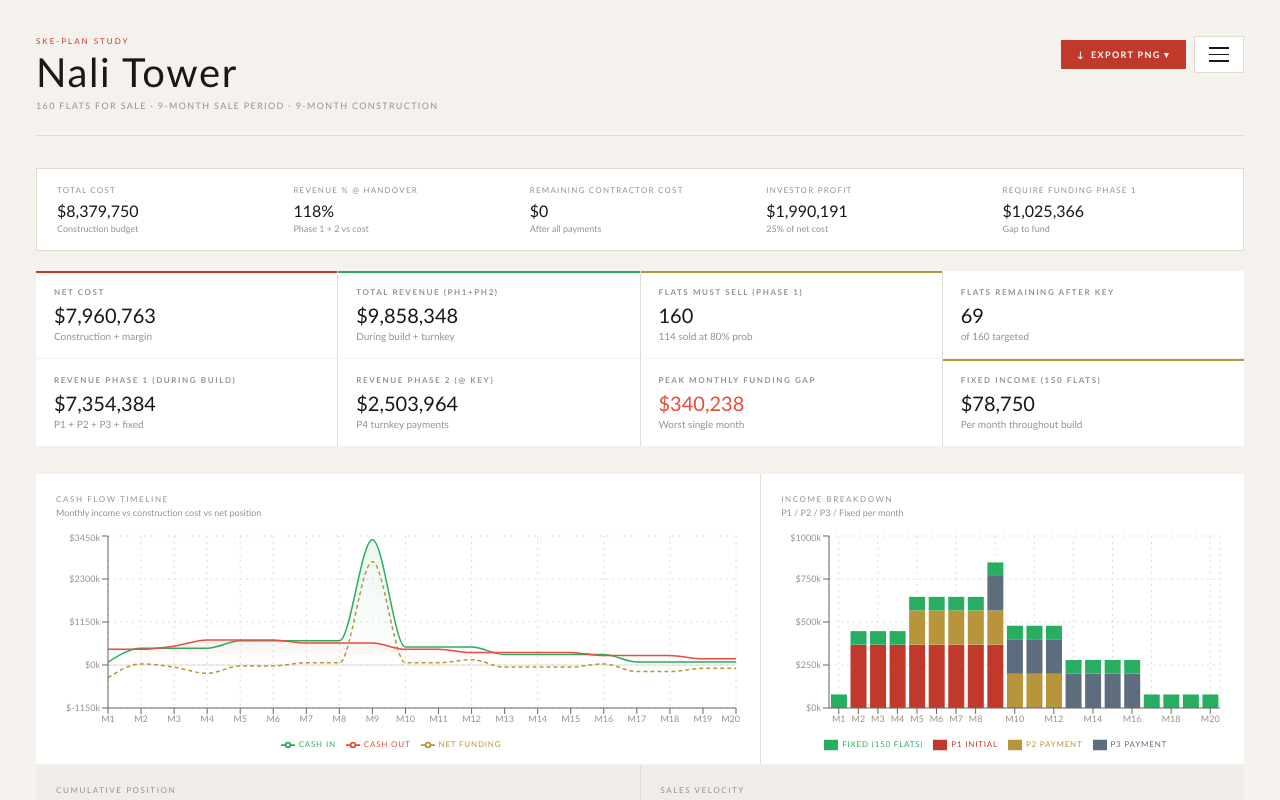
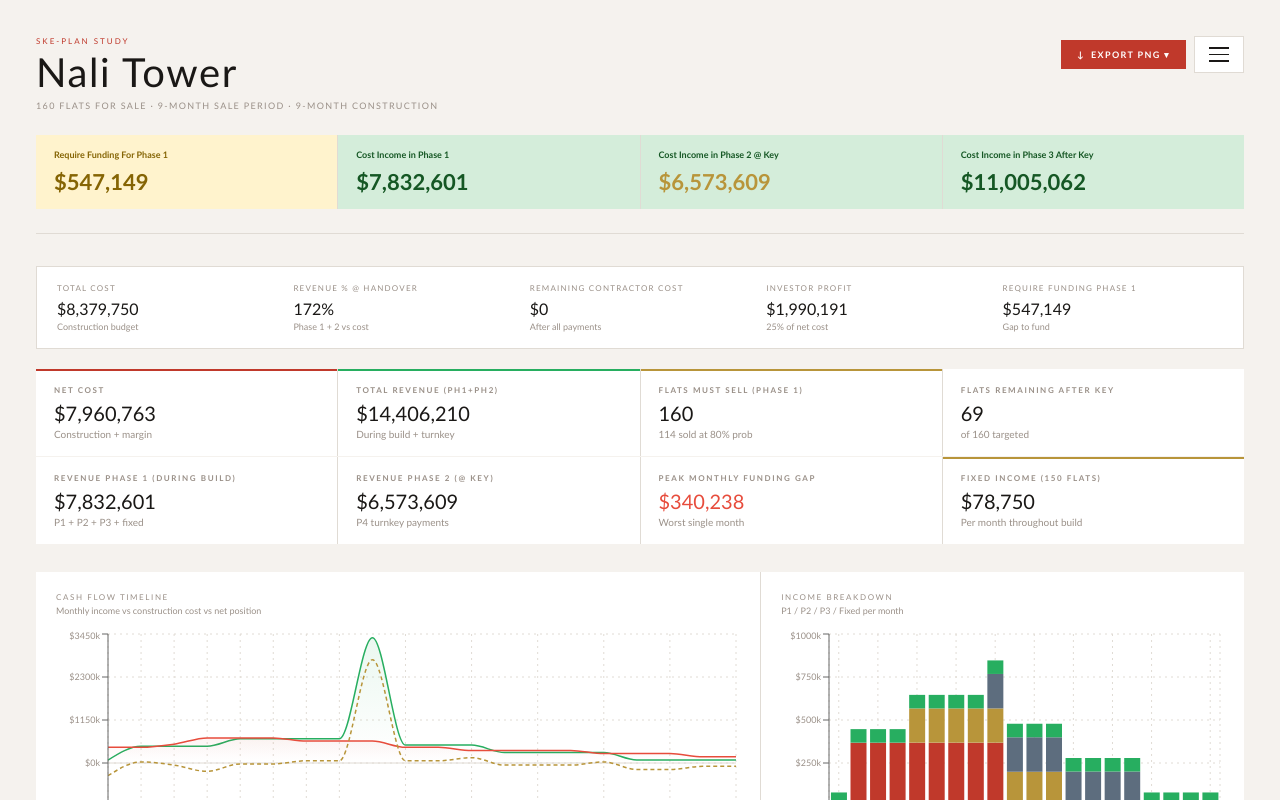
Before and after one commit to diyakawa21/analyzer-nali, a React (Vite) app: page / in a window 1280 px wide. Built offline with nearby package versions, Linux system fonts and the light colour scheme.

Commit message:
fix all 4 metrics to match Excel exactly

```diff
--- a/src/NaliTowerAnalyzer.jsx
+++ b/src/NaliTowerAnalyzer.jsx
@@ -158,22 +158,55 @@ function runNaliAnalysis(inputs) {
   }
 
   // ── Summary metrics ──────────────────────────────────────
-  const totalRevPhase1  = months.slice(0, constructionMonths).reduce((s, m) => s + m.cashIn, 0);
-  const totalRevPhase2  = Math.round(cumSoFar * avgP4 * sp); // turnkey
+
+  // PHASE 1 (Excel HQ12): Income during construction + key month (constructionMonths+1)
+  // = P1 (net commission) + P2/P3 collected during build + fixed old-flat income + P4 at key
+  const totalRevPhase1 = months.slice(0, constructionMonths + 1).reduce((s, m) => s + m.cashIn, 0);
+
+  // PHASE 3 After Key (Excel KV11 = SUM(KV5:KV8)):
+  // KV = KU × flats_for_sale where KU = price - P1 - P3 - P4 - P2 (Excel col order E-F-H-K-G)
+  // Uses ACTUAL P4 (negative P4 for type C increases KU, no probability adjustment)
+  const totalRevPhase3 = Math.round(
+    types.reduce((s, t) => {
+      const ku = t.pricePerFlat - t.p1 - t.p3 - t.p4 - t.p2;
+      return s + Math.max(0, ku) * t.flatsForSale;
+    }, 0)
+  );
+
+  // PHASE 2 @ Key (Excel KR11 = IR9+JM9+KM9+KR9):
+  // IR9 = total P2 collected = flats × sp × ip × P2 per type
+  const ir9 = types.reduce((s, t) => s + t.flatsForSale * sp * ip * t.p2, 0);
+  // JM9 = total P3 collected = flats × sp × ip × P3 per type
+  const jm9 = types.reduce((s, t) => s + t.flatsForSale * sp * ip * t.p3, 0);
+  // KM9 = monthly installments from new buyers during construction
+  // Excel: SUM(month_num × units_pm × ip × monthly_install) for months 1..n
+  // = units_pm × ip × monthly_install × n(n+1)/2
+  const n = constructionMonths;
+  const km9 = types.reduce((s, t) => {
+    const unitsPm = (sp * t.flatsForSale) / n;
+    const monthSum = n * (n + 1) / 2; // sum of 1+2+...+n
+    return s + unitsPm * ip * t.monthlyInstallment * monthSum;
+  }, 0);
+  // KR9 = P4 × flats × sp × ip — uses ACTUAL P4 (negative for type C reduces total)
+  const kr9 = types.reduce((s, t) => s + t.p4 * t.flatsForSale * sp * ip, 0);
+  const totalRevPhase2 = Math.round(ir9 + jm9 + km9 + kr9);
+
   const totalRevenue    = totalRevPhase1 + totalRevPhase2;
   const revenueVsCost   = totalRevenue / totalConstructionCost;
   const remainingCost   = Math.max(0, totalConstructionCost - totalRevenue);
 
-  // Net cost (matches Excel C37 formula: C34 + E35)
+  // Require Funding Phase 1 = Total construction cost - Phase 1 income (Excel L9 = L6 - L10)
+  const requireFunding  = Math.max(0, totalConstructionCost - totalRevPhase1);
+
+  // Net cost (Excel C37 formula: construction cost + profit from price margin)
   const profitFromMargin = (salePricePerSqm - baseCostPerSqm - commissionPerSqm) * (totalConstructionCost / 600);
   const netCost          = Math.round(totalConstructionCost + profitFromMargin);
 
-  // Investor profit (DB A36 × A37 = 0.25 × netCost)
+  // Investor profit = 25% of net cost
   const investorProfit   = Math.round(0.25 * netCost);
 
   const flatsRemaining   = Math.round(totalFlatsForSale - cumSoFar * sp);
   const peakFundingGap   = Math.abs(Math.min(...months.map(m => m.net)));
-  const requireFunding   = Math.max(0, totalConstructionCost - totalRevPhase1);
   const totalCommission  = Math.round(cumSoFar * avgArea * commissionPerSqm);
   const profitPct        = Math.round((investorProfit / netCost) * 100 * 10) / 10;
 
@@ -182,6 +215,7 @@ function runNaliAnalysis(inputs) {
     totalFlatsForSale, cumUnitsSold: Math.round(cumSoFar),
     totalRevPhase1: Math.round(totalRevPhase1),
     totalRevPhase2,
+    totalRevPhase3,
     totalRevenue: Math.round(totalRevenue),
     revenueVsCost: Math.round(revenueVsCost * 100),
     remainingCost,
@@ -578,7 +612,8 @@ export default function App() {
             <div ref={dashboardRef} style={{ padding: "36px 36px 80px" }}>
 
               {/* Header */}
-              <div style={{ marginBottom: 32, borderBottom: "1px solid var(--border)", paddingBottom: 24, display: "flex", alignItems: "flex-start", justifyContent: "space-between" }}>
+              <div style={{ marginBottom: 32, borderBottom: "1px solid var(--border)", paddingBottom: 24 }}>
+                <div style={{ display: "flex", alignItems: "flex-start", justifyContent: "space-between", marginBottom: 24 }}>
                   <div>
                     <div style={{ fontSize: 8, color: "var(--accent)", textTransform: "uppercase", letterSpacing: "0.25em", marginBottom: 6 }}>SKE-Plan Study</div>
                     <h1 style={{ fontSize: 40, fontWeight: 300, fontFamily: "'Calibri', sans-serif", letterSpacing: "0.04em", lineHeight: 1 }}>Nali Tower</h1>
@@ -611,17 +646,13 @@ export default function App() {
                             textAlign: "left", cursor: "pointer", fontSize: 10,
                             color: "var(--text)", fontWeight: 600, letterSpacing: "0.1em",
                             textTransform: "uppercase",
-                        }}>
-                          ↓ 1 Page (full)
-                        </button>
+                          }}>↓ 1 Page (full)</button>
                           <button onClick={exportTwoPages} style={{
                             width: "100%", padding: "10px 16px", background: "transparent",
                             border: "none", textAlign: "left", cursor: "pointer", fontSize: 10,
                             color: "var(--text)", fontWeight: 600, letterSpacing: "0.1em",
                             textTransform: "uppercase",
-                        }}>
-                          ↓ 2 Pages (split)
-                        </button>
+                          }}>↓ 2 Pages (split)</button>
                         </div>
                       )}
                     </div>
@@ -635,6 +666,26 @@ export default function App() {
                       <span style={{ display: "block", width: 20, height: 1.5, background: "var(--text)" }} />
                       <span style={{ display: "block", width: 20, height: 1.5, background: "var(--text)" }} />
                     </button>
+                  </div>
+                </div>
+                {/* 4 KEY METRICS — from Excel dashboard */}
+                <div style={{ display: "grid", gridTemplateColumns: "repeat(4, 1fr)", gap: 1, background: "var(--border)", marginTop: 20 }}>
+                  <div style={{ background: "#fff3cd", padding: "14px 18px" }}>
+                    <div style={{ fontSize: 9, color: "#856404", fontWeight: 600, marginBottom: 6, lineHeight: 1.4 }}>Require Funding For Phase 1</div>
+                    <div style={{ fontSize: 22, fontWeight: 700, color: "#856404", fontFamily: "'Calibri', sans-serif" }}>{fmt(r.requireFunding)}</div>
+                  </div>
+                  <div style={{ background: "#d4edda", padding: "14px 18px" }}>
+                    <div style={{ fontSize: 9, color: "#155724", fontWeight: 600, marginBottom: 6, lineHeight: 1.4 }}>Cost Income in Phase 1</div>
+                    <div style={{ fontSize: 22, fontWeight: 700, color: "#155724", fontFamily: "'Calibri', sans-serif" }}>{fmt(r.totalRevPhase1)}</div>
+                  </div>
+                  <div style={{ background: "#d4edda", padding: "14px 18px" }}>
+                    <div style={{ fontSize: 9, color: "#155724", fontWeight: 600, marginBottom: 6, lineHeight: 1.4 }}>Cost Income in Phase 2 @ Key</div>
+                    <div style={{ fontSize: 22, fontWeight: 700, color: "#b8953a", fontFamily: "'Calibri', sans-serif" }}>{fmt(r.totalRevPhase2)}</div>
+                  </div>
+                  <div style={{ background: "#d4edda", padding: "14px 18px" }}>
+                    <div style={{ fontSize: 9, color: "#155724", fontWeight: 600, marginBottom: 6, lineHeight: 1.4 }}>Cost Income in Phase 3 After Key</div>
+                    <div style={{ fontSize: 22, fontWeight: 700, color: "#155724", fontFamily: "'Calibri', sans-serif" }}>{fmt(r.totalRevPhase3)}</div>
+                  </div>
                 </div>
               </div>
 
--- a/vite.config.js
+++ b/vite.config.js
@@ -3,5 +3,5 @@ import react from '@vitejs/plugin-react'
 
 export default defineConfig({
   plugins: [react()],
-  base: '/analyzer-nali/',
+  base: '/nali/',
 })
```
Lines whose indentation alone changed are shown as unchanged.
